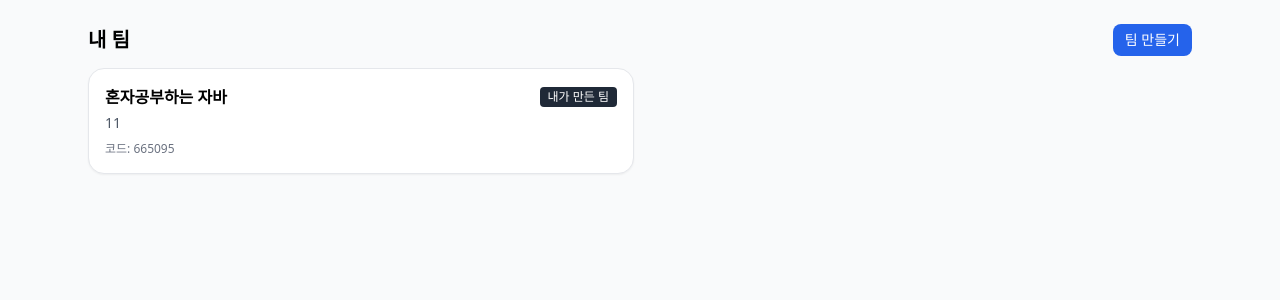
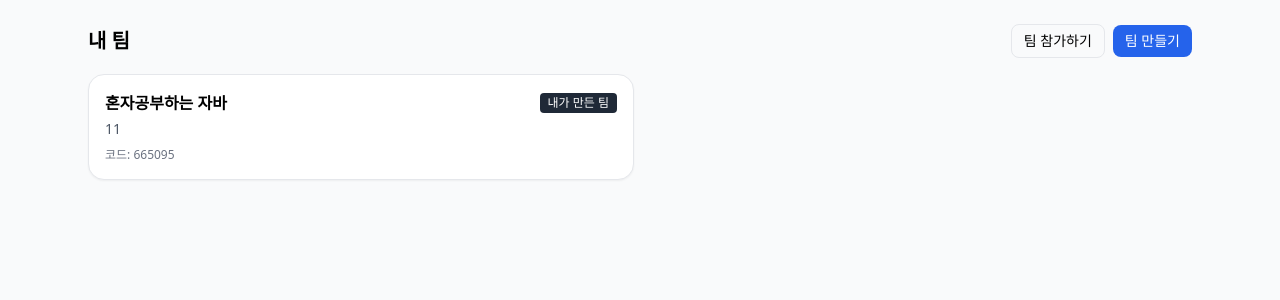
Before and after one commit to chakihwan/kp-submit, a Django app: page / in a window 1280 px wide. Shown: the part 89-389 px from the top of the page. Run offline with Django 5.2, Linux system fonts and the light colour scheme; a user stored in the database is signed in; data comes from the database, SQL or seed files in the repository; both versions use the stored data as it was after the commit; some libraries are stand-ins or nearby versions.

Commit message:
팀 참가하기 버튼 활성화

```diff
--- a/templates/teams/teacher_team_list.html
+++ b/templates/teams/teacher_team_list.html
@@ -1,17 +1,25 @@
 {% extends 'base.html' %}
 {% block title %}팀 홈{% endblock %}
 {% block content %}
-<div class="flex items-center justify-between mb-3">
+
+<!-- 상단 툴바: 바디 안에 버튼 배치 -->
+<div class="flex items-center justify-between mb-4">
   <h1 class="text-xl font-semibold">내 팀</h1>
-  <a href="{% url 'create_team' %}" class="px-3 py-1.5 rounded-lg bg-blue-600 text-white text-sm hover:bg-blue-500">
-    팀 만들기
-  </a>
+  <div class="flex items-center gap-2">
+    <a href="{% url 'team_join_page' %}" class="px-3 py-1.5 rounded-lg border text-sm hover:bg-gray-50">
+      팀 참가하기
+    </a>
+    <a href="{% url 'create_team' %}" class="px-3 py-1.5 rounded-lg bg-blue-600 text-white text-sm hover:bg-blue-500">
+      팀 만들기
+    </a>
+  </div>
 </div>
 
 {% if teams %}
   <div class="grid md:grid-cols-2 gap-3">
     {% for t in teams %}
-      <a href="{% url 'team_detail' team_id=t.id %}" class="rounded-2xl border bg-white p-4 shadow-sm hover:bg-gray-50 transition">
+      <a href="{% url 'team_detail' team_id=t.id %}"
+         class="rounded-2xl border bg-white p-4 shadow-sm hover:bg-gray-50 transition">
         <div class="flex items-center justify-between">
           <div class="font-semibold">{{ t.name }}</div>
           {% if t.owner_id == request.user.id %}
@@ -26,6 +34,13 @@
     {% endfor %}
   </div>
 {% else %}
-  <p class="text-sm text-gray-600">아직 표시할 팀이 없습니다.</p>
+  <div class="rounded-2xl border bg-white p-6 shadow-sm">
+    <p class="text-sm text-gray-600">
+      아직 표시할 팀이 없습니다.
+      <a class="underline text-blue-600" href="{% url 'team_join_page' %}">팀 참가하기</a> 또는
+      <a class="underline text-blue-600" href="{% url 'create_team' %}">팀 만들기</a>를 진행하세요.
+    </p>
+  </div>
 {% endif %}
+
 {% endblock %}
```
Also changed, not shown: db.sqlite3.
